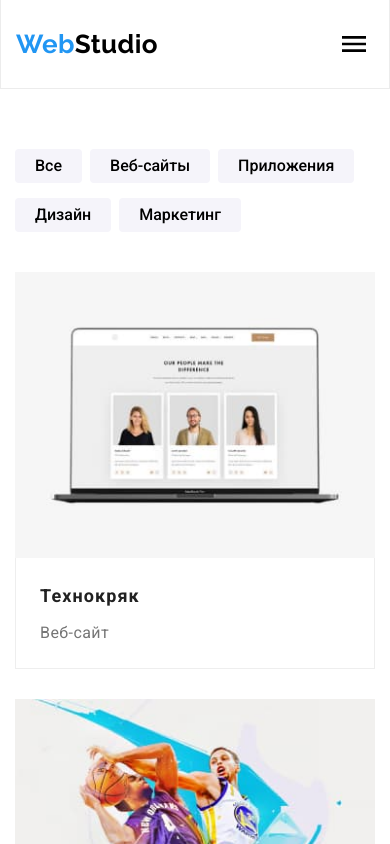
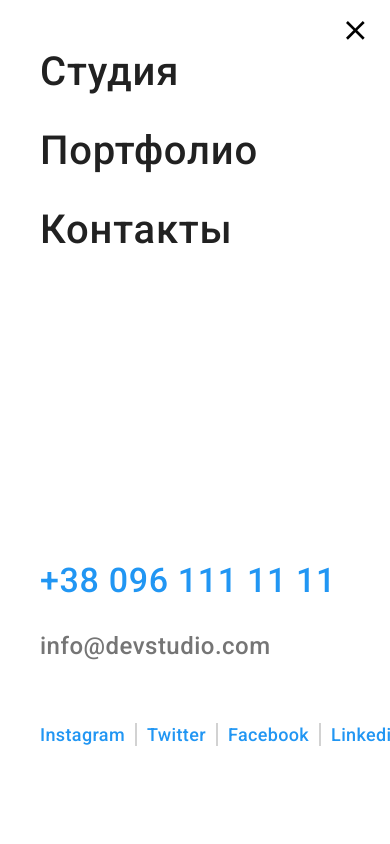
Before and after one commit to AntonLitoshenko/goit-markup-hw-08, a plain HTML site: page portfolio.html in a window 390 px wide. Both pictures are taken after a click on the button 354 px from the left and 44 px from the top of the page. Shown: the top 844 px of the page. Drawn offline with nearby package versions, Linux system fonts and the light colour scheme.

Commit message:
Iguesnotall

```diff
--- /dev/null
+++ b/js/menu.js
@@ -0,0 +1,14 @@
+(() => {
+  const refs = {
+    openMenuBtn: document.querySelector('.menu-open-btn'),
+    closeMenuBtn: document.querySelector('.menu-close-btn'),
+    menu: document.querySelector('.mob-menu'),
+  };
+
+  refs.openMenuBtn.addEventListener('click', toggleMenu);
+  refs.closeMenuBtn.addEventListener('click', toggleMenu);
+
+  function toggleMenu() {
+    refs.menu.classList.toggle('is-hidden');
+  }
+})();
--- a/portfolio.html
+++ b/portfolio.html
@@ -547,5 +547,6 @@
         </div>
       </div>
     </footer>
+    <script src="./js/menu.js"></script>
   </body>
 </html>
--- a/sass/components/_header.scss
+++ b/sass/components/_header.scss
@@ -26,6 +26,7 @@
   @media screen and (min-width: 768px) and (max-width: 1199px) {
     display: flex;
     flex-direction: column;
+    gap: 10px;
   }
   @media screen and (min-width: 1200px) {
     gap: 50px;
@@ -45,6 +46,7 @@
   height: 100vh;
   padding-top: 48px;
   padding-bottom: 48px;
+  z-index: 1;
 }
 
 .mob-menu-container {
--- a/sass/components/_portfolio.scss
+++ b/sass/components/_portfolio.scss
@@ -75,6 +75,7 @@
 .projects-link {
   display: flex;
   flex-direction: column;
+  height: 100%;
   transition-property: box-shadow;
   transition-duration: 250ms;
   transition-timing-function: cubic-bezier(0.4, 0, 0.2, 1);
@@ -108,6 +109,7 @@
   background: #ffffff;
   border: 1px solid #eeeeee;
   border-top: none;
+  flex-grow: 1;
 }
 
 .projects-title {
```
Also changed, not shown: index.html (+1 -0 lines), css/main.css, css/main.min.css, 2 other files.
